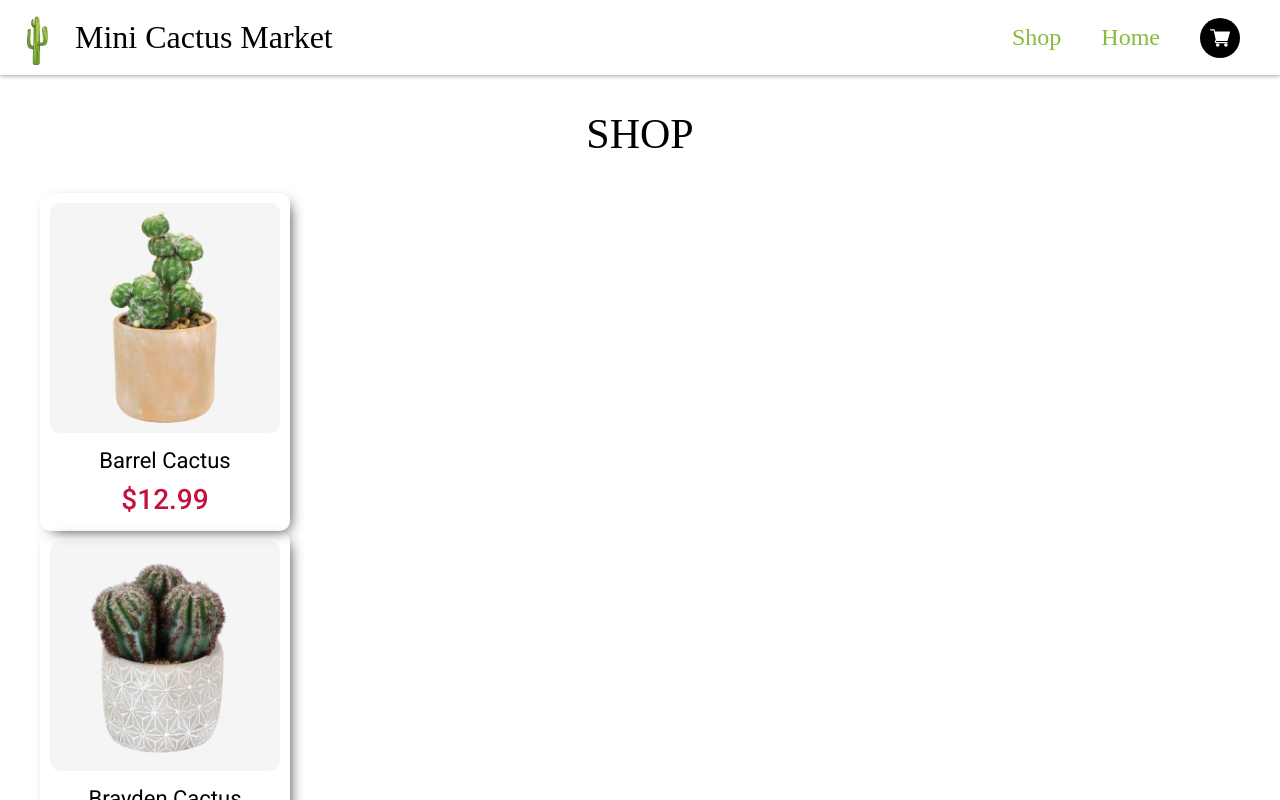
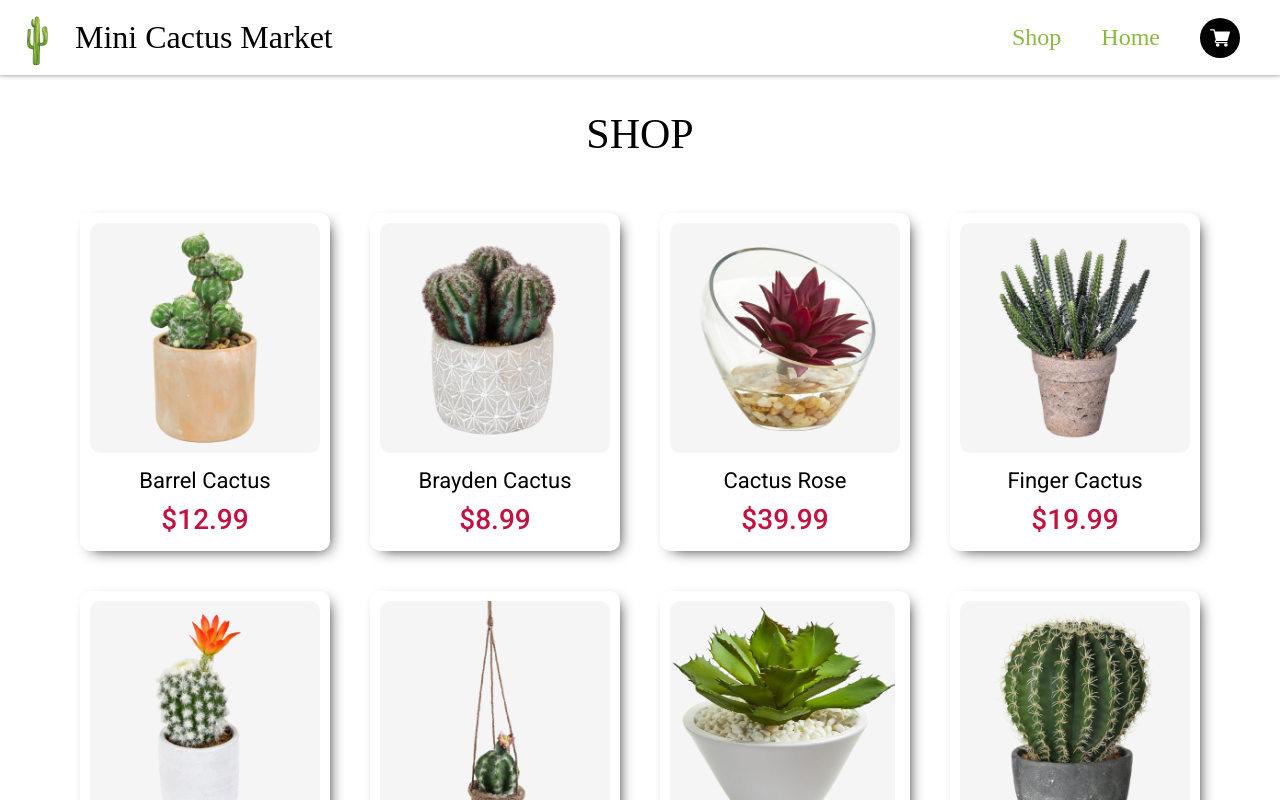
Before and after one commit to charliebarger/mini-cactus-shop, a React (Create React App) app: page /shop in a window 1280 px wide. Shown: the top 800 px of the page. Built offline with nearby package versions, Linux system fonts and the light colour scheme; a web font is replaced by a local one.

Commit message:
organize products

```diff
--- a/src/App.css
+++ b/src/App.css
@@ -156,9 +156,13 @@ h2 {
 .product-wrapper {
   padding: 20px 40px;
   padding-top: 0px;
+  display: flex;
+  flex-wrap: wrap;
+  justify-content: center;
 }
 
 .product {
+  margin: 20px;
   padding-bottom: 10px;
   padding-top: 0px;
   border-left-width: 10px;
```
